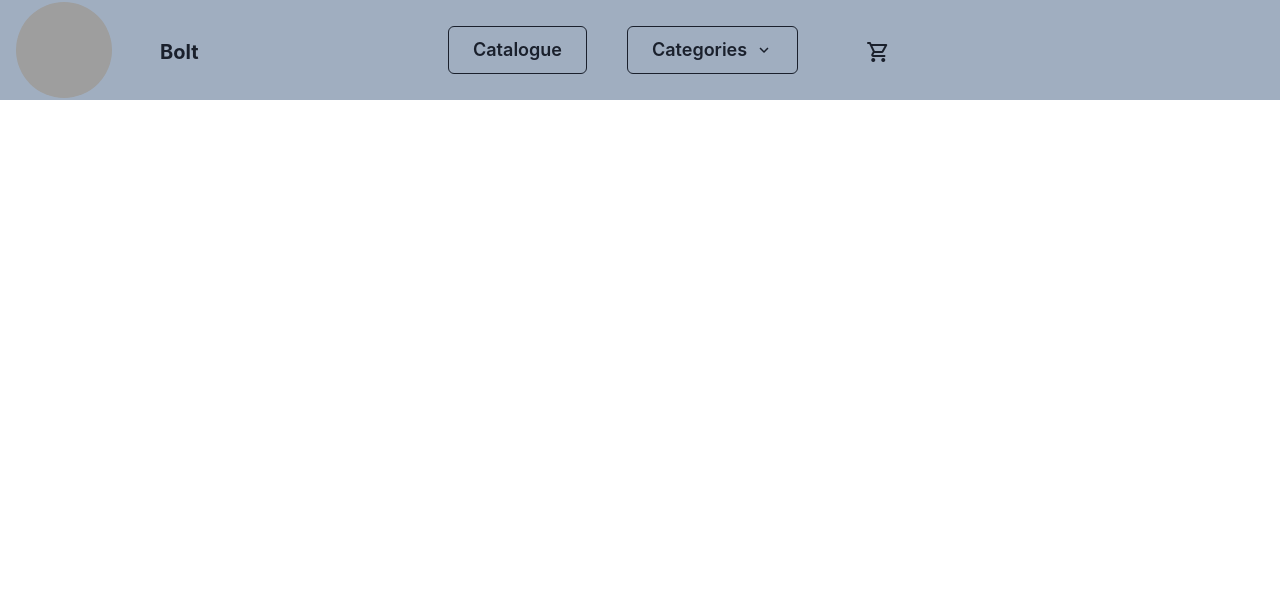
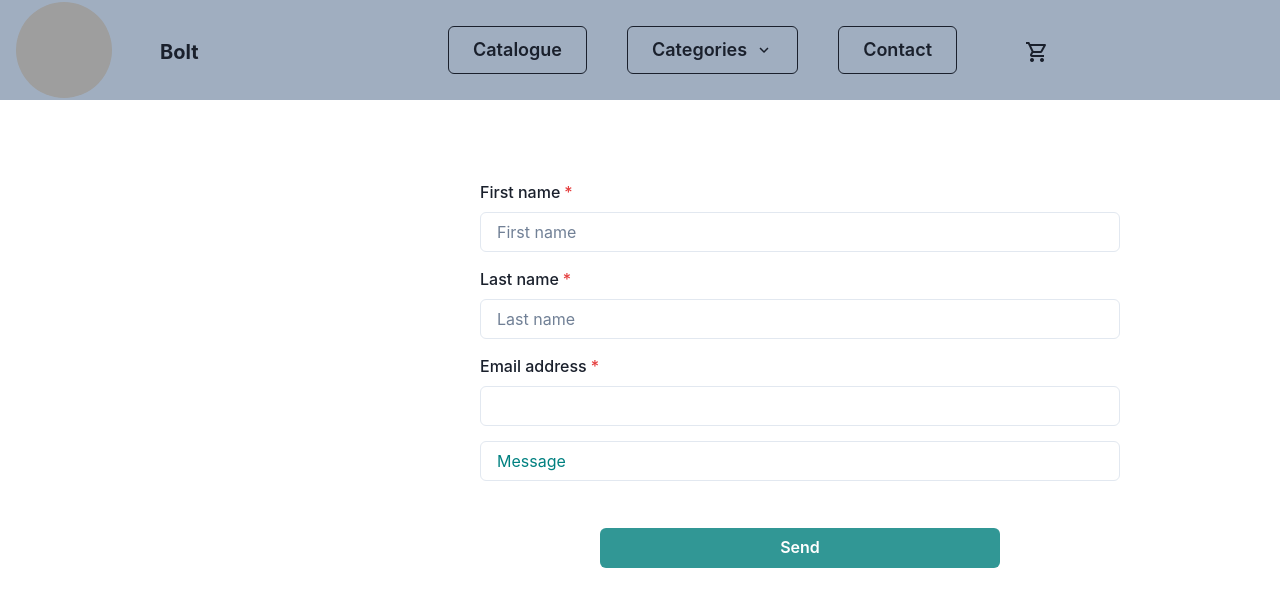
Before and after one commit to Fran-Driussi/Bolt-react, a React (Vite) app: page /contact in a window 1280 px wide. Shown: the top 606 px of the page. Built offline with nearby package versions, Linux system fonts and the light colour scheme; grey boxes are pictures that could not be loaded.

Commit message:
ItemdDetail and contact

```diff
--- a/src/App.css
+++ b/src/App.css
@@ -1,14 +1,36 @@
-.nav {
+* {
+  padding: 0;
+  margin: 0;
+  box-sizing: border-box;
+}
+form{
+  width: 50%;
   display: flex;
+  justify-content: center;
+  align-items: center;
+  flex-direction: column;
+  gap: 15px;
+  margin-top: 5rem;
+  margin-left: 30rem;
+}
+.button{
+  width: 400px;
+  margin: 2rem;
+}
+.image-prod{
+  width: 50%;
+  height: 50%;
+}
+.main-card{
+  width: 50%;
+  margin-top: 4rem;
+  margin-left: 30rem;
+  margin-bottom: 1rem;
+}
+.count{
+  display: flex;
+  justify-content: center;
+  align-items: center;
   flex-direction: row;
-  justify-content: space-around;
+  gap: 10px;
 }
-a {
-  text-decoration: none;
-}
-nav{
-  display: flex;
-  flex-direction: row;
-  justify-content: center;
-
-}
--- a/src/App.jsx
+++ b/src/App.jsx
@@ -7,6 +7,8 @@ import Data from "./Data.json"
 import { BrowserRouter, Routes, Route } from "react-router-dom"
 import ItemDetailContainer from './components/ItemDetailContainer'
 import Welcome from './components/Welcome'
+import Contact from './components/Contact'
+import Cart from './components/Cart'
 
 
 const App = () => {
@@ -28,6 +30,8 @@ const App = () => {
             element={<ItemListContainer />}
           />
           <Route exact path="/item/:id" element={<ItemDetailContainer />} />
+          <Route exact path="/contact" element={<Contact />} />
+          <Route exact path="/cart" element={<Cart />} />
         </Routes>
 
     </BrowserRouter>
--- /dev/null
+++ b/src/components/Cart.jsx
@@ -0,0 +1,14 @@
+import React from 'react'
+import { useState } from 'react'
+
+const Cart = () => {
+
+
+
+  return (
+  <>
+  </>
+  )
+  }
+
+export default Cart
--- /dev/null
+++ b/src/components/Contact.jsx
@@ -0,0 +1,61 @@
+import React from 'react'
+import {
+    Input, FormControl,
+    FormLabel,
+    FormHelperText,
+    Button
+
+} from '@chakra-ui/react'
+import { ChakraProvider } from '@chakra-ui/react';
+import { useState } from 'react'
+
+const Contact = () => {
+    const[nombre,setNombre]= useState("");
+    const[email,setEmail]= useState("");
+    const [message,setMesagge]= useState("");
+    const handleSubmit = (e)=>{
+        e.preventDefault()
+        console.log("nombre:"+" "+ nombre)
+        console.log("email:"+" "+ email);
+        console.log("Message:"+" "+ message)
+
+
+    }
+    return (
+        <div>
+            <ChakraProvider>
+                <form onSubmit={handleSubmit} >
+
+                    <FormControl isRequired>
+                        <FormLabel>First name</FormLabel>
+                        <Input placeholder='First name'  onChange={(e)=> setNombre(e.target.value)}/>
+                    </FormControl>
+                    <FormControl isRequired>
+                        <FormLabel>Last name</FormLabel>
+                        <Input placeholder='Last name'  />
+                    </FormControl>
+                    <FormControl isRequired>
+                        <FormLabel>Email address</FormLabel>
+                        <Input type='email' onChange={(e)=> setEmail(e.target.value)}/>
+                    </FormControl>
+                    <Input
+                        color='teal'
+                        placeholder='Message'
+                        _placeholder={{ color: 'inherit' }}
+                        onChange={(e)=> setMesagge(e.target.value)}
+                    />
+
+                    <Button className='button' colorScheme='teal' type='submit' >
+                        Send
+                    </Button>
+
+
+
+
+                </form>
+            </ChakraProvider>
+        </div>
+    )
+}
+
+export default Contact
--- a/src/components/ItemDetail.jsx
+++ b/src/components/ItemDetail.jsx
@@ -9,27 +9,60 @@ import {
   Text,
   CardFooter,
   Divider,
+  Button,
+  Box
 } from "@chakra-ui/react";
 import { ChakraProvider } from '@chakra-ui/react';
 import { useParams } from "react-router-dom";
-const ItemDetail = ({products}) => {
+import { useState } from 'react';
+import { Link } from "react-router-dom";
+const ItemDetail = ({ products }) => {
   const { id } = useParams();
   const prodFilter = products.filter((prod) => prod.id == id);
+
+  const [carrito, setCarrito] = useState(0)
+
+  const restar = () => {
+    if (carrito < 1) {
+      alert("No hay mas productos")
+    }
+    else {
+
+      setCarrito(carrito - 1);
+
+    }
+  }
+
+  const onAdd = () => {
+    alert("Agregado al carrito")
+  }
   return (
     <ChakraProvider>
       <div>
-      {products.map((prod)=>(
+        {products.map((prod) => (
           <div key={prod.id}>
-        <Center p="1rem">
-          <Card className="card-main">
+
+            <Card
+              direction={{ base: 'column', sm: 'row' }}
+              overflow='hidden'
+              variant='outline'
+              className='main-card'
+            >
+              <Image
+                className='image-prod'
+
+                src={prod.image}
+
+              />
+
+              <Stack>
                 <CardBody>
-              <Image borderRadius="lg" src={prod.image} />
-              <Stack mt="6" spacing="3">
-                <Heading size="md">{prod.name}</Heading>
-                <Text color="blue.800" fontSize="l">
-                  Description: {prod.description}
+                  <Heading size='md'>{prod.name}</Heading>
+
+                  <Text py='2'>
+                    {prod.description}
                   </Text>
-                <Text color="blue.800" fontSize="l">
+                  <Text color="blue" fontSize="xl">
                     Category: {prod.category}
                   </Text>
                   <Text color="red.600" fontSize="xl">
@@ -38,12 +71,22 @@ const ItemDetail = ({products}) => {
                   <Text color="green.600" fontSize="xl">
                     Price: {prod.precio}
                   </Text>
+                </CardBody>
+
+                <CardFooter>
+                  <Box className='count'>
+                    <Button onClick={() => setCarrito(carrito + 1)}>+</Button>
+                    <Text>{carrito}</Text>
+                    <Button onClick={restar}>-</Button>
+                    <Button variant='solid' colorScheme='blue' onClick={onAdd}>
+                      <Link to={"/cart"}> Agregar al carrito</Link></Button>
+                  </Box>
+
+
+
+                </CardFooter>
               </Stack>
-            </CardBody>
-            <Divider />
-
             </Card>
-        </Center>
           </div>
         ))}
       </div>
--- a/src/components/ItemDetailContainer.jsx
+++ b/src/components/ItemDetailContainer.jsx
@@ -4,7 +4,7 @@ import { useState } from 'react'
 import { useParams } from 'react-router-dom'
 
 const ItemDetailContainer = () => {
-  const {category} = useParams();
+  const {id} = useParams();
   const [products, setProducts] =useState([
     {
       "id": 1,
@@ -62,9 +62,10 @@ const ItemDetailContainer = () => {
     },
 
   ])
+  const idFilter = products.filter((prod) => prod.id == id)
   return (
     <>
-    <ItemDetail products={products}/>
+    <ItemDetail products={idFilter}/>
     </>
   )
 }
--- a/src/components/NavBar.jsx
+++ b/src/components/NavBar.jsx
@@ -2,7 +2,7 @@
 import CartWidget from './CartWidget'
 import { Link } from "react-router-dom";
 import { useState } from 'react'
-import { ChakraProvider } from '@chakra-ui/react'
+import { ChakraProvider } from '@chakra-ui/react';
 import {
   Flex,
   Box,
@@ -20,7 +20,7 @@ import { ChevronDownIcon } from "@chakra-ui/icons";
 
 
 const NavBar = () => {
-  const [carrito, setCarrito]= useState(0)
+
 
 
   return (
@@ -86,10 +86,32 @@ const NavBar = () => {
                 </Link>
               </MenuList>
             </Menu>
+            <Menu>
+              <Link to={"/contact"}>
+                <MenuButton
+                  as={Button}
+                  borderRadius='md'
+                borderWidth='1px'
+                _hover={{ bg: 'gray.400' }}
+                _expanded={{ bg: 'blue.400' }}
+                _focus={{ boxShadow: 'inline' }}
+                  size="lg"
+                  variant="outline"
+                  colorScheme=""
+                  m="5"
+                >
+                  Contact
+                </MenuButton>
+              </Link>
+            </Menu>
           </Box>
           <Spacer>
           <Box p="10"  h="100">
-              <CartWidget />
+          <Link to={"/cart"}>
+          <CartWidget />
+          </Link>
+
+
           </Box>
           </Spacer>
 
```
Also changed, not shown: src/components/ItemCount.jsx (added, +9 -0 lines). Lines whose indentation alone changed are shown as unchanged.
